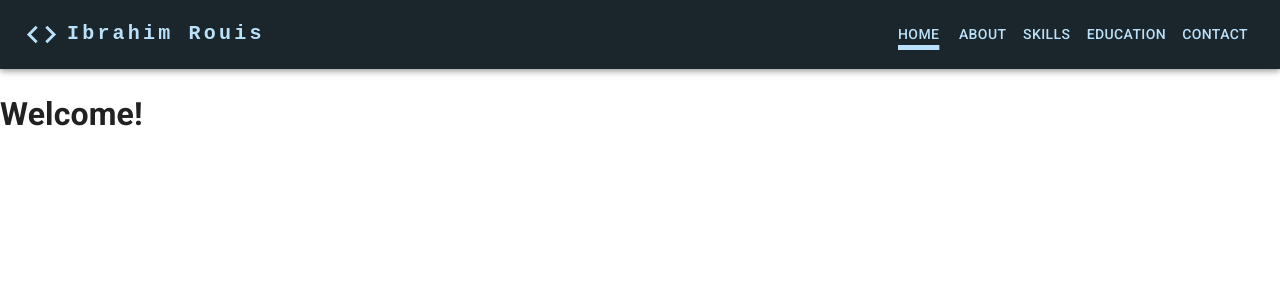
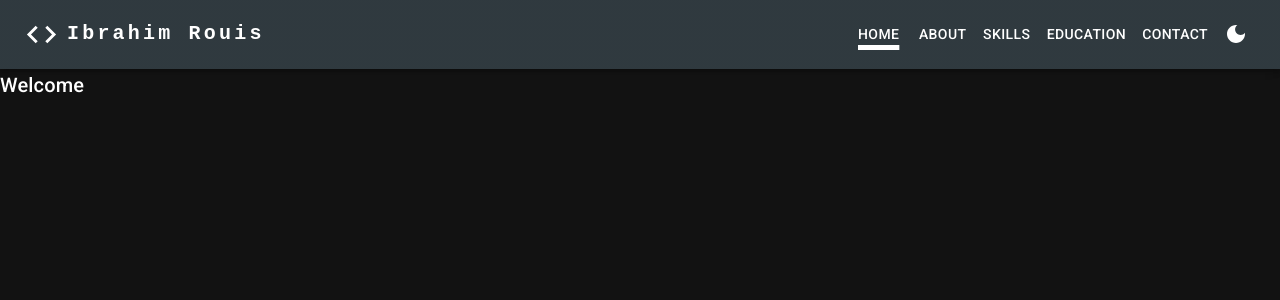
Before and after one commit to RouisIbra/MyPortfolio, a React (Vite) app: page / in a window 1280 px wide. Shown: the top 300 px of the page. Built offline with nearby package versions, Linux system fonts and the light colour scheme.

Commit message:
Add dark and Light modes

```diff
--- a/src/App.jsx
+++ b/src/App.jsx
@@ -1,14 +1,28 @@
-import React from "react";
-import MyAppBar from "./components/MyAppBar";
+import React, { useCallback, useState } from "react";
+import CssBaseline from "@mui/material/CssBaseline";
+import {} from "@mui/material/styles";
+import HomePage from "./pages/HomePage";
+import ThemeMode from "./context/ThemeMode";
+import { ThemeProvider } from "@emotion/react";
+import { dark } from "@mui/material/styles/createPalette";
+import darkTheme from "./styles/darkTheme";
+import lightTheme from "./styles/lightTheme";
 
 function App() {
+  // set theme mode state with default mode as dark theme
+  const [themeMode, setThemeMode] = useState("dark");
+
+  const toggleTheme = useCallback(() => {
+    setThemeMode((prevState) => (prevState === "dark" ? "light" : "dark"));
+  });
+
   return (
-    <>
-      <MyAppBar />
-      <main>
-        <h1>Welcome!</h1>
-      </main>
-    </>
+    <ThemeMode.Provider value={{ mode: themeMode, toggleTheme: toggleTheme }}>
+      <ThemeProvider theme={themeMode === "dark" ? darkTheme : lightTheme}>
+        <CssBaseline enableColorScheme />
+        <HomePage />
+      </ThemeProvider>
+    </ThemeMode.Provider>
   );
 }
 
--- a/src/components/MyAppBar/index.jsx
+++ b/src/components/MyAppBar/index.jsx
@@ -10,6 +10,7 @@ import Container from "@mui/material/Container";
 import Button from "@mui/material/Button";
 import MenuItem from "@mui/material/MenuItem";
 import CodeIcon from "@mui/icons-material/Code";
+import ThemeTogglerIconButton from "../ThemeTogglerIconButton";
 
 const pages = [
   { id: "home", label: "Home" },
@@ -41,10 +42,7 @@ function MyAppBar() {
   };
 
   return (
-    <AppBar
-      position="sticky"
-      sx={{ backgroundColor: "#1B262C", color: "#BBE1FA" }}
-    >
+    <AppBar position="sticky">
       <Container maxWidth="xl">
         <Toolbar disableGutters>
           {/* Page icon for md+ screen */}
@@ -57,8 +55,7 @@ function MyAppBar() {
           <Typography
             variant="h6"
             noWrap
-            component="a"
-            href="/"
+            component="h1"
             sx={{
               mr: 2,
               display: { xs: "none", md: "flex" },
@@ -66,7 +63,6 @@ function MyAppBar() {
               fontWeight: 700,
               letterSpacing: ".2rem",
               color: "inherit",
-              textDecoration: "none",
             }}
           >
             {title}
@@ -117,10 +113,9 @@ function MyAppBar() {
 
           {/* Page title for xs- screen */}
           <Typography
-            variant="h5"
+            variant="h6"
             noWrap
-            component="a"
-            href="/"
+            component="h1"
             sx={{
               mr: 2,
               display: { xs: "flex", md: "none" },
@@ -149,14 +144,13 @@ function MyAppBar() {
                 onClick={() => handleGoToSection(page.id)}
                 sx={{
                   my: 2,
-                  color: "#BBE1FA",
+                  color: "inherit",
                   display: "block",
                   textUnderlineOffset: 6,
                   textDecorationLine:
                     page.id === selectedPage ? "underline" : "none",
                   textDecorationThickness: page.id === selectedPage ? 5 : 2,
                   "&:hover": {
-                    color: "#3282B8",
                     textDecorationLine: "underline",
                     textDecorationThickness: page.id === selectedPage ? 5 : 2,
                   },
@@ -166,6 +160,7 @@ function MyAppBar() {
               </Button>
             ))}
           </Box>
+          <ThemeTogglerIconButton fixed />
         </Toolbar>
       </Container>
     </AppBar>
--- /dev/null
+++ b/src/components/ThemeTogglerIconButton/index.jsx
@@ -0,0 +1,17 @@
+import React, { useContext } from "react";
+import ThemeMode from "../../context/ThemeMode";
+import IconButton from "@mui/material/IconButton";
+import DarkModeIcon from "@mui/icons-material/DarkMode";
+import LightModeIcon from "@mui/icons-material/LightMode";
+
+function ThemeTogglerIconButton() {
+  const themeMode = useContext(ThemeMode);
+
+  return (
+    <IconButton onClick={themeMode.toggleTheme} color="inherit">
+      {themeMode.mode === "dark" ? <DarkModeIcon /> : <LightModeIcon />}
+    </IconButton>
+  );
+}
+
+export default ThemeTogglerIconButton;
--- /dev/null
+++ b/src/context/ThemeMode.js
@@ -0,0 +1,8 @@
+import { createContext } from "react";
+
+const ThemeMode = createContext({
+  mode: "dark",
+  toggleTheme: () => {},
+});
+
+export default ThemeMode;
--- a/src/main.jsx
+++ b/src/main.jsx
@@ -7,11 +7,9 @@ import "@fontsource/roboto/300.css";
 import "@fontsource/roboto/400.css";
 import "@fontsource/roboto/500.css";
 import "@fontsource/roboto/700.css";
-import CssBaseline from "@mui/material/CssBaseline";
 
 ReactDOM.createRoot(document.getElementById("root")).render(
   <React.StrictMode>
-    <CssBaseline />
     <App />
   </React.StrictMode>
 );
--- /dev/null
+++ b/src/pages/HomePage.jsx
@@ -0,0 +1,18 @@
+import { Typography } from "@mui/material";
+import React from "react";
+import MyAppBar from "../components/MyAppBar";
+
+function HomePage() {
+  return (
+    <>
+      <MyAppBar />
+      <main>
+        <Typography variant="h6" component="h2">
+          Welcome
+        </Typography>
+      </main>
+    </>
+  );
+}
+
+export default HomePage;
--- /dev/null
+++ b/src/styles/darkTheme.js
@@ -0,0 +1,24 @@
+import { createTheme, responsiveFontSizes } from "@mui/material/styles";
+
+const darkTheme = responsiveFontSizes(
+  createTheme({
+    palette: {
+      mode: "dark",
+      primary: {
+        main: "#0F4C75",
+      },
+      secondary: {
+        main: "#3282B8",
+      },
+      info: {
+        main: "#BBE1FA",
+      },
+      background: {
+        background: "#1B262C",
+        paper: "#1B262C",
+      },
+    },
+  })
+);
+
+export default darkTheme;
--- /dev/null
+++ b/src/styles/lightTheme.js
@@ -0,0 +1,11 @@
+import { createTheme, responsiveFontSizes } from "@mui/material/styles";
+
+const lightTheme = responsiveFontSizes(
+  createTheme({
+    palette: {
+      mode: "light",
+    },
+  })
+);
+
+export default lightTheme;
```
Also changed, not shown: .eslintrc.json.
